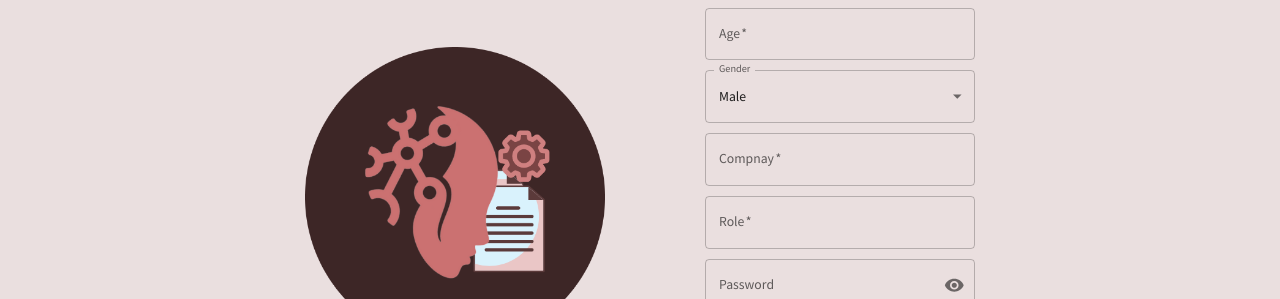
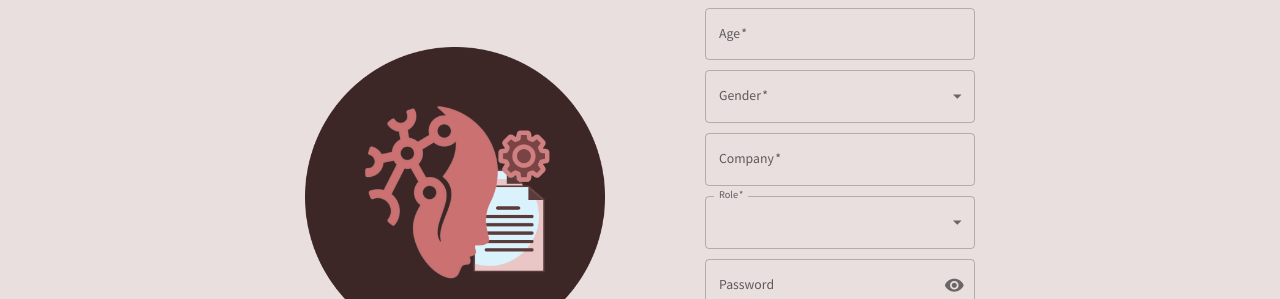
Before and after one commit to kunalagra/SumUp, a React (Create React App) app in the folder stm-app/: page /update in a window 1280 px wide. Shown: the part 222-521 px from the top of the page. Built offline with nearby package versions, Linux system fonts and the light colour scheme; sample sign-in values are in the browser's storage.

Commit message:
Updated update page

```diff
--- a/stm-app/src/Components/update.jsx
+++ b/stm-app/src/Components/update.jsx
@@ -43,16 +43,17 @@ class UpdatePassword extends Component {
             alertCont: "",
             alertType: "",
             name: localStorage.getItem('name'),
-            age: "",
-            company: "",
-            role: "",
-            gender: "male"
+            age: localStorage.getItem("age"),
+            company: localStorage.getItem("company"),
+            role: localStorage.getItem("role"),
+            gender: localStorage.getItem("gender"),
+            otherRole: localStorage.getItem("otherRole")
         };
     }
 
     handleUpdate = (values) => {
         values.preventDefault();
-        const { password, confirmPassword, name } = this.state;
+        const { password, confirmPassword, name, role, gender, age, company, otherRole } = this.state;
         if(!(/^.{6,}$/.test(password))) {
           this.setState({
             alertCont: "Password should contain atleast 6 characters!!",
@@ -89,7 +90,12 @@ class UpdatePassword extends Component {
         axios.post("http://localhost:8000/update_user", {
             email: localStorage.getItem("email"),
             password: password,
-            name: name
+            name: name,
+            gender: gender,
+            age: age,
+            company: company,
+            role: role,
+            otherRole: otherRole
         })
             .then((res) => {
                 if (res.status === 200) {
@@ -197,7 +203,7 @@ class UpdatePassword extends Component {
                 required
               />
               <FormControl fullWidth>
-                <InputLabel id="outlined-gender">Gender</InputLabel>
+                <InputLabel id="outlined-gender" required>Gender</InputLabel>
                 <Select
                   labelId="outlined-gender"
                   id="outlined-gender-select"
@@ -207,13 +213,14 @@ class UpdatePassword extends Component {
                     ...this.state,
                     gender: e.target.value
                   })}
+                  required
                 >
-                  <MenuItem value="male">Male</MenuItem>
-                  <MenuItem value="female">Female</MenuItem>
-                  <MenuItem value="trans">Trans</MenuItem>
+                  <MenuItem value="Male">Male</MenuItem>
+                  <MenuItem value="Female">Female</MenuItem>
+                  <MenuItem value="Trans">Trans</MenuItem>
                 </Select>
               </FormControl>
-              <TextField id="outlined-company" label="Compnay" variant="outlined" sx={{ width: "min(270px, 90vw)" }}
+              <TextField id="outlined-company" label="Company" variant="outlined" sx={{ width: "min(270px, 90vw)" }}
                 value={this.state.company}
                 onChange={(e) =>
                   this.setState({
@@ -223,16 +230,37 @@ class UpdatePassword extends Component {
                 }
                 required
               />
-              <TextField id="outlined-role" label="Role" variant="outlined" sx={{ width: "min(270px, 90vw)" }}
-                value={this.state.role}
+              <FormControl fullWidth>
+                <InputLabel id="outlined-role" required>Role</InputLabel>
+                <Select
+                  labelId="outlined-role"
+                  id="outlined-role-select"
+                  value={this.state.role}
+                  label="Role"
+                  onChange={(e) => this.setState({
+                    ...this.state,
+                    role: e.target.value
+                  })}
+                  required
+                >
+                  <MenuItem value="Scrum Master">Scrum Master</MenuItem>
+                  <MenuItem value="Team Lead">Team Lead</MenuItem>
+                  <MenuItem value="Moderator">Moderator</MenuItem>
+                  <MenuItem value="Minute-Taker">Minute-Taker</MenuItem>
+                  <MenuItem value="Other">Other</MenuItem>
+                </Select>
+              </FormControl>
+              {this.state.role==="Other" && <TextField id="standard-other" label="Other" variant="standard"
+                sx={{ width: "min(270px, 90vw)" }}
+                value={this.state.otherRole}
                 onChange={(e) =>
                   this.setState({
                     ...this.state,
-                    role: e.target.value
+                    otherRole: e.target.value
                   })
                 }
                 required
-              />
+              />}
               <FormControl sx={{ width: "min(270px, 90vw)" }} variant="outlined">
                 <InputLabel htmlFor="outlined-password-signup">Password</InputLabel>
                 <OutlinedInput
```
